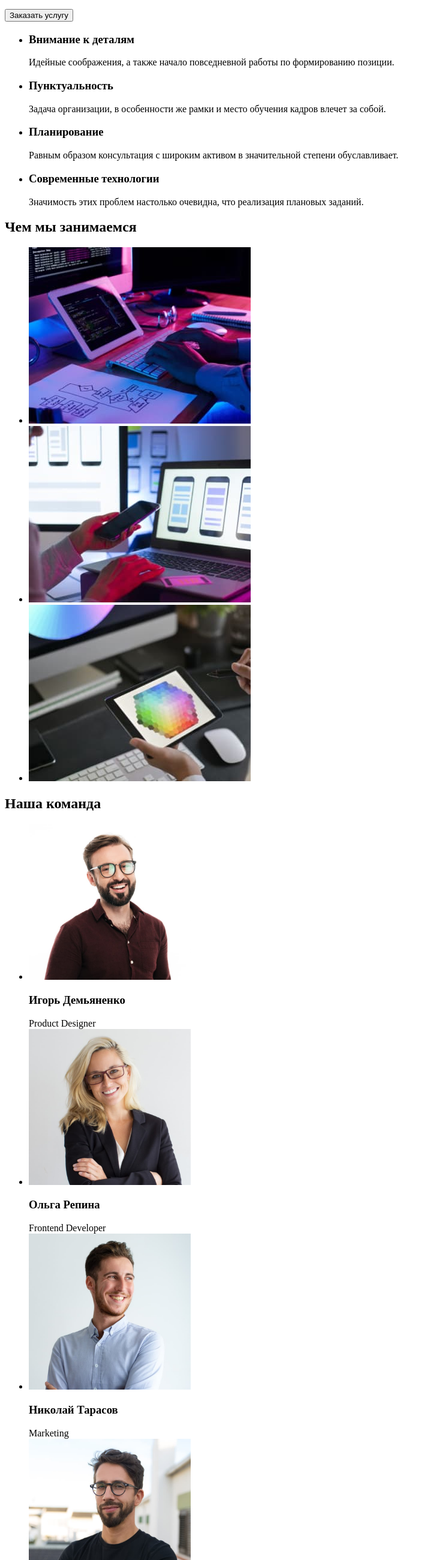
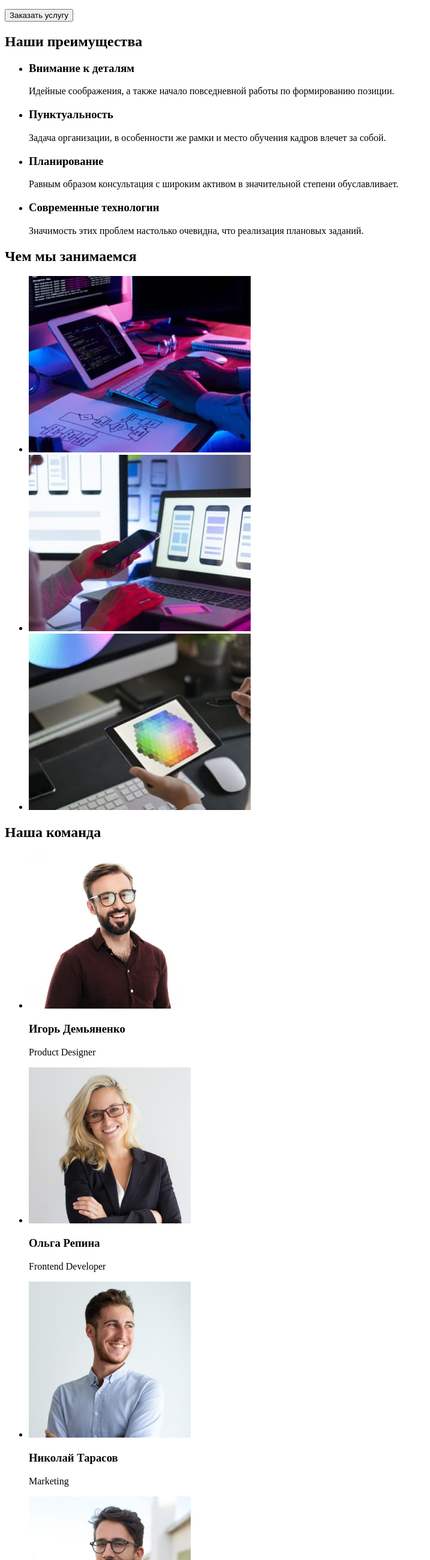
Before and after one commit to chornota24/html-homework-1, a plain HTML site: page index.html in a window 1280 px wide. Shown: the part 200-2800 px from the top of the page at 60% size, without its empty margins (0-717 px from the left). Drawn offline with Linux system fonts and the light colour scheme.

Commit message:
відформатував prettier, додав необхідні р,змінив адресу, виправив помилки

```diff
--- a/index.html
+++ b/index.html
@@ -1,9 +1,9 @@
 <!DOCTYPE html>
 <html lang="ru">
   <head>
-    <meta charset="UTF-8">
-    <meta http-equiv="X-UA-Compatible" content="IE=edge">
-    <meta name="viewport" content="width=device-width, initial-scale=1.0">
+    <meta charset="UTF-8" />
+    <meta http-equiv="X-UA-Compatible" content="IE=edge" />
+    <meta name="viewport" content="width=device-width, initial-scale=1.0" />
     <title>WebStudio</title>
   </head>
   <body>
@@ -21,7 +21,6 @@
         <li><a href="mailto:info@devstudio.com">info@devstudio.com</a></li>
         <li><a href="tel:+380961111111">+38 096 111 11 11</a></li>
       </ul>
-
     </header>
     <!--main-->
     <main>
@@ -31,42 +30,111 @@
       </section>
 
       <section>
+        <h2>Наши преимущества</h2>
         <ul>
-            <li><h3>Внимание к деталям</h3>Идейные соображения, а также начало повседневной работы по формированию позиции.</li>
-            <li><h3>Пунктуальность</h3>Задача организации, в особенности же рамки и место обучения кадров влечет за собой.</li>
-            <li><h3>Планирование</h3>Равным образом консультация с широким активом в значительной степени обуславливает.</li>
-            <li><h3>Современные технологии</h3>Значимость этих проблем настолько очевидна, что реализация плановых заданий.</li>
+          <li>
+            <h3>Внимание к деталям</h3>
+            <p>
+              Идейные соображения, а также начало повседневной работы по
+              формированию позиции.
+            </p>
+          </li>
+          <li>
+            <h3>Пунктуальность</h3>
+            <p>
+              Задача организации, в особенности же рамки и место обучения кадров
+              влечет за собой.
+            </p>
+          </li>
+          <li>
+            <h3>Планирование</h3>
+            <p>
+              Равным образом консультация с широким активом в значительной
+              степени обуславливает.
+            </p>
+          </li>
+          <li>
+            <h3>Современные технологии</h3>
+            <p>
+              Значимость этих проблем настолько очевидна, что реализация
+              плановых заданий.
+            </p>
+          </li>
         </ul>
+      </section>
+
+      <section>
         <h2>Чем мы занимаемся</h2>
         <ul>
-            <li><a href=""><img src="./img/box-1.jpg" alt="верстаем сайт"  width="370" height="294"></a></li>
-            <li><a href=""><img src="./img/box-2.jpg" alt="делаем мобильное приложение" width="370" height="294"></a></li>
-            <li><a href=""><img src="./img/box-3.jpg" alt="делаем дизайн"  width="370" height="294"></a></li>
+          <li>
+            <a href=""
+              ><img
+                src="./img/box-1.jpg"
+                alt="верстаем сайт"
+                width="370"
+                height="294"
+            /></a>
+          </li>
+          <li>
+            <a href=""
+              ><img
+                src="./img/box-2.jpg"
+                alt="делаем мобильное приложение"
+                width="370"
+                height="294"
+            /></a>
+          </li>
+          <li>
+            <a href=""
+              ><img
+                src="./img/box-3.jpg"
+                alt="делаем дизайн"
+                width="370"
+                height="294"
+            /></a>
+          </li>
         </ul>
       </section>
       <section>
         <h2>Наша команда</h2>
         <ul>
-                <li><a href=""><img src="./img/img.jpg" alt="Игорь Демьяненко" width="270"></a><h3>Игорь Демьяненко</h3>Product Designer</li>
-                <li><a href=""><img src="./img/img-2.jpg" alt="Ольга Репина" width="270"></a><h3>Ольга Репина</h3>Frontend Developer</li>
-                <li><a href=""><img src="./img/img-3.jpg" alt="Николай Тарасов" width="270"></a><h3>Николай Тарасов</h3>Marketing</li>
-                <li><a href=""><img src="./img/img-4.jpg" alt="Михаил Ермаков" width="270"></a><h3>Михаил Ермаков</h3>UI Designer</li>
+          <li>
+            <img src="./img/img.jpg" alt="Игорь Демьяненко" width="270" />
+            <h3>Игорь Демьяненко</h3>
+            <p>Product Designer</p>
+          </li>
+          <li>
+            <img src="./img/img-2.jpg" alt="Ольга Репина" width="270" />
+            <h3>Ольга Репина</h3>
+            <p>Frontend Developer</p>
+          </li>
+          <li>
+            <img src="./img/img-3.jpg" alt="Николай Тарасов" width="270" />
+            <h3>Николай Тарасов</h3>
+            <p>Marketing</p>
+          </li>
+          <li>
+            <img src="./img/img-4.jpg" alt="Михаил Ермаков" width="270" />
+            <h3>Михаил Ермаков</h3>
+            <p>UI Designer</p>
+          </li>
         </ul>
       </section>
-
-
     </main>
     <!--footer-->
     <footer>
       <a href="">WebStudio</a>
-        <address>г. Киев, пр-т Леси Украинки, 26</address>
+      <address>
         <ul>
+          <li>
+            <a href="https://goo.gl/maps/dWY4cg4Rnmq4vtrc8"
+              >г. Киев, пр-т Леси Украинки, 26</a
+            >
+          </li>
           <li><a href="mailto:info@example.com">info@example.com</a></li>
           <li><a href="tel:+380991111111">+38 099 111 11 11</a></li>
         </ul>
-
-
+      </address>
     </footer>
-
   </body>
 </html>
```
Lines whose indentation alone changed are shown as unchanged.
